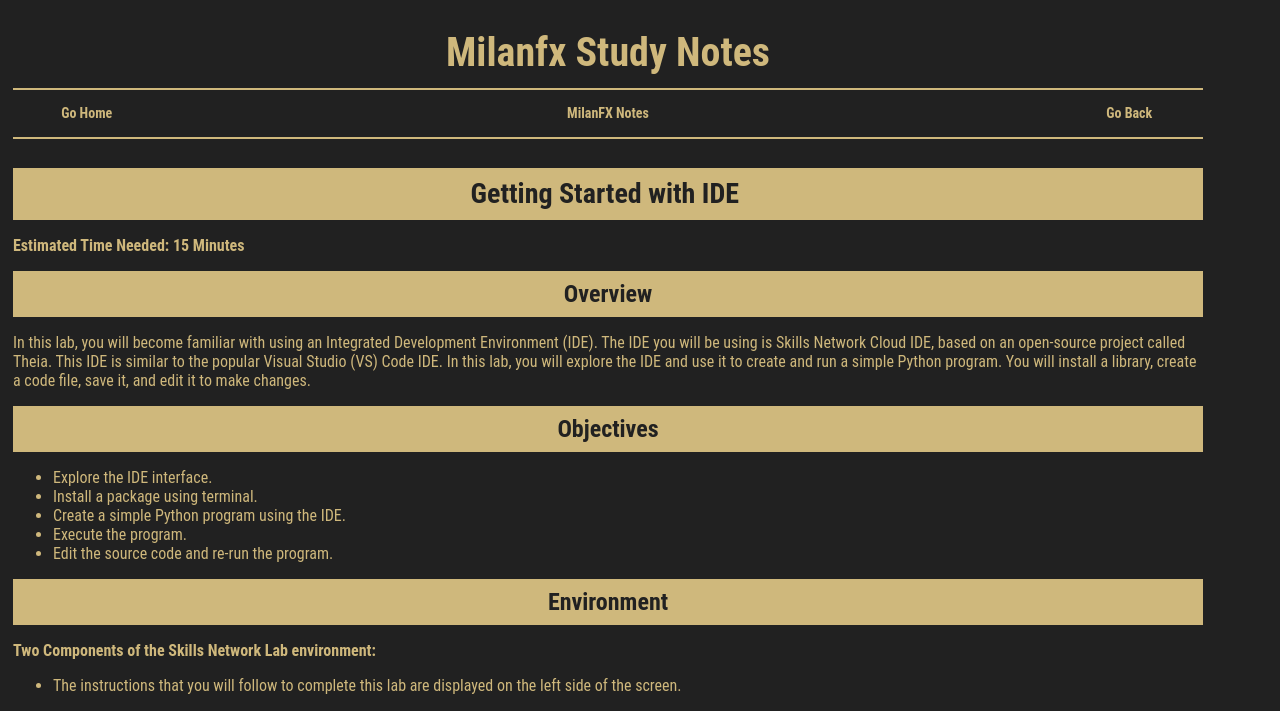
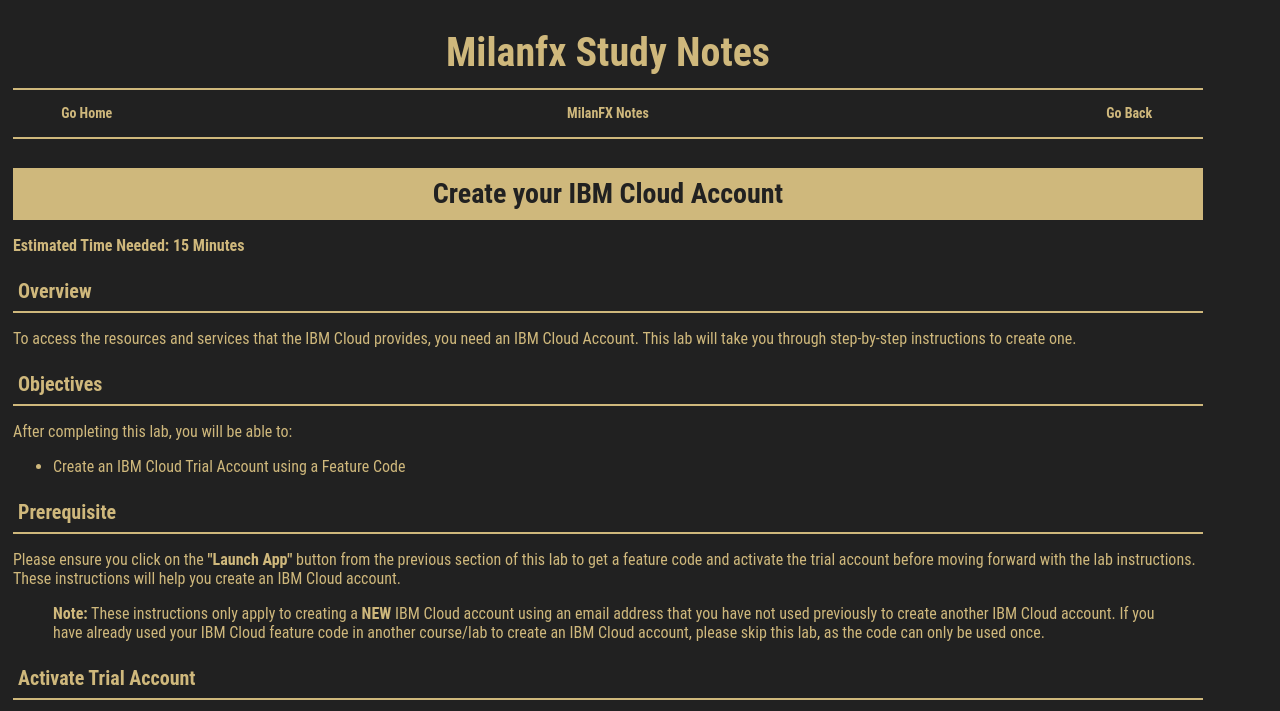
Before and after one commit to milanfx/milanfx.github.io, a Jekyll site: the page built from test.md, in a window 1280 px wide and 1400 px high. Shown: the top 711 px of the window. Built offline with Jekyll 4.4.1, drawn with Linux system fonts in a browser that asks for light colours; some of the changed text lies outside the part shown.

Commit message:
Update test.md

````diff
--- a/test.md
+++ b/test.md
@@ -5,304 +5,130 @@
 ---
 
 
-
-# Getting Started with IDE
+# Create your IBM Cloud Account
 
 **Estimated Time Needed: 15 Minutes**
 
-## Overview
+### Overview
 
-In this lab, you will become familiar with using an Integrated Development Environment (IDE). The IDE you will be using is Skills Network Cloud IDE, based on an open-source project called Theia.  This IDE is similar to the popular Visual Studio (VS) Code IDE. In this lab, you will explore the IDE and use it to create and run a simple Python program. You will install a library, create a code file, save it, and edit it to make changes.
+To access the resources and services that the IBM Cloud provides, you need an IBM Cloud Account. This lab will take you through step-by-step instructions to create one.
 
-## Objectives
+### Objectives
 
-- Explore the IDE interface.
-- Install a package using terminal.
-- Create a simple Python program using the IDE.
-- Execute the program.
-- Edit the source code and re-run the program.
+After completing this lab, you will be able to:
 
-## Environment
+- Create an IBM Cloud Trial Account using a Feature Code
 
-**Two Components of the Skills Network Lab environment:**
+### Prerequisite
 
-- The instructions that you will follow to complete this lab are displayed on the left side of the screen.
+Please ensure you click on the **\"Launch App\"** button from the previous section of this lab to get a feature code and activate the trial account before moving forward with the lab instructions. These instructions will help you create an IBM Cloud account.
 
-- The area on the right side of the screen is the actual IDE, where you will use the menus, terminals, and tools to develop your code.
+> **Note:** These instructions only apply to creating a **NEW** IBM Cloud account using an email address that you have not used previously to create another IBM Cloud account. If you have already used your IBM Cloud feature code in another course/lab to create an IBM Cloud account, please skip this lab, as the code can only be used once.
 
-<div align="center"><img src="https://cf-courses-data.s3.us.cloud-object-storage.appdomain.cloud/IBMSkillsNetwork-PY0224EN-Coursera/labs/v1/labs/images/ide.png" width="800"></div>
+### Activate Trial Account
 
----
+- The previous section of the lab is the first step for activating your IBM Cloud trial account using Feature Code.
+- On clicking on the `Launch App` button, you will get a unique code.
+- Next, click on Activate Your Trial. It will redirect you to the IBM Cloud registration page, to create an account on IBM Cloud.
 
-# Exercise 1: Explore the IDE interface
+![](https://cf-courses-data.s3.us.cloud-object-storage.appdomain.cloud/IBM-CC0100EN-SkillsNetwork/labs/IBMCloud_accountCreation/images/activate_trial_account.png)
 
-## Explore the menus, terminals, and tools
+## Create an IBM Cloud Account
 
-Let us now explore the IDE interface. Please click on each of the icons and menu items highlighted in red boxes in the following screenshots to become familiar with their purpose.
+1. Once you are on the [account creation](https://cloud.ibm.com/registration?utm_source=skills_network&utm_content=in_lab_content_link&utm_id=Lab-IBM-CC0100EN-SkillsNetwork) page, follow the below instructions to create an IBM cloud trial account.
 
-> **Note:** Let us now explore the IDE interface. Please click on each of the icons and menu items highlighted in red boxes in the following screenshots to become familiar with their purpose.
+2. Enter your **Email** address [preferably use Gmail ID or Yahoo ID] and a strong **Password**, as per criteria, and then click the **Next** button.
 
-**1.** In the **Explorer** menu, you will find your folders, files (created or cloned), and pre-requisites installed.
+![](https://cf-courses-data.s3.us.cloud-object-storage.appdomain.cloud/IBM-CC0100EN-SkillsNetwork/images/IBM_signup.png)
 
-<div align="center"><img src="https://cf-courses-data.s3.us.cloud-object-storage.appdomain.cloud/IBMSkillsNetwork-PY0224EN-Coursera/labs/v1/labs/images/explorer.png" width="800"></div>
+> **NOTE:** Please ensure that you provide an email address that you have not used previously to create any other IBM Cloud account, and you can readily access your email to retrieve the verification code required in the next step.
 
-**2.** In the **Search** menu, you can search for particular folders or files that were created or cloned.
+3. An email is sent to the address you signed up with to confirm your email address. Check your email and copy and paste **Verification code**. Then click **Next**.
 
-<div align="center"><img src="https://cf-courses-data.s3.us.cloud-object-storage.appdomain.cloud/IBMSkillsNetwork-PY0224EN-Coursera/labs/v1/labs/images/search.png" width="800"></div>
+![](https://cf-courses-data.s3.us.cloud-object-storage.appdomain.cloud/IBM-CC0100EN-SkillsNetwork/labs/IBMCloud_accountCreation/images/Step_3.png)
 
-> **Note:** Let us now explore the IDE interface. Please click on each of the icons and menu items highlighted in red boxes in the following screenshots to become familiar with their purpose.
+4. Once your email is successfully verified, enter your **First name** and **Last name**, and select your country (for example, United States) under **Country or region** then click **Next**.
 
-**3.** In the **Source Control** menu, you will find the cloned repository.
+> **Note:** Kindly use your full last name instead of just using single letters/initials. For example:
+First Name: Ada
+Last Name: Lovelace
 
-<div align="center"><img src="https://cf-courses-data.s3.us.cloud-object-storage.appdomain.cloud/IBMSkillsNetwork-PY0224EN-Coursera/labs/v1/labs/images/source_control.png" width="800"></div>
+![](https://cf-courses-data.s3.us.cloud-object-storage.appdomain.cloud/IBM-CC0100EN-SkillsNetwork/labs/IBMCloud_accountCreation/images/Step_4.png)
 
-**4.** In the **Debug** menu, you can debug and troubleshoot your code.
+5. Go through the Account Notice. If you wish, you can opt for email updates. Then accept the Terms and Conditions and click **Continue**.
 
-<div align="center"><img src="https://cf-courses-data.s3.us.cloud-object-storage.appdomain.cloud/IBMSkillsNetwork-PY0224EN-Coursera/labs/v1/labs/images/debug.png" width="800"></div>
+![](https://cf-courses-data.s3.us.cloud-object-storage.appdomain.cloud/IBM-CC0100EN-SkillsNetwork/labs/IBMCloud_accountCreation/images/Step_5.png)
 
-**5.** In the **Extensions** menu, you can check the recommended, installed, and built-in software already provided as the pre-requisitesprerequisites.
+6. Before creating your account, review the account privacy notice and acknowledge that you have read and understood by checking the checkbox and clicking **Continue**.
 
-<div align="center"><img src="https://cf-courses-data.s3.us.cloud-object-storage.appdomain.cloud/IBMSkillsNetwork-PY0224EN-Coursera/labs/v1/labs/images/extention.png" width="800"></div>
+![](https://cf-courses-data.s3.us.cloud-object-storage.appdomain.cloud/IBM-CC0100EN-SkillsNetwork/labs/IBMCloud_accountCreation/images/Step_6.png)
 
-**6.** In the **Skills Network Toolbox**, you will find options to use database, big data, cloud, and other tools to complete lab exercises in other courses.
+It takes a few seconds to create and set up your account.
 
-<div align="center"><img src="https://cf-courses-data.s3.us.cloud-object-storage.appdomain.cloud/IBMSkillsNetwork-PY0224EN-Coursera/labs/v1/labs/images/toolbox.png" width="800"></div>
+7. On the next screen, you will be asked to verify your identity where you will see the feature code has been applied for you already. Then click on **Create account**.
 
-**7.** Explore the menu options at the top of the IDE: File, Edit, Selection, View, Go, Run, Terminal, Help. You will be using some of these menu items in subsequent exercises. A summary of what they are used for is provided below.
+![](https://cf-courses-data.s3.us.cloud-object-storage.appdomain.cloud/IBM-CC0100EN-SkillsNetwork/labs/IBMCloud_accountCreation/images/verify_identity.png)
 
-<div align="center"><img src="https://cf-courses-data.s3.us.cloud-object-storage.appdomain.cloud/IBMSkillsNetwork-PY0224EN-Coursera/labs/v1/labs/images/menu.png" width="800"></div>
+> **Note:** It might take a couple of minutes to create your account.
 
-- **File:** This menu is used to create a new file or folder and save the file.
+> **Note:** Please ensure you do not use the Credit Card option to verify your account for coursework as that can result in unnecessary charges and delays in activating your account.
 
-- **Edit:** This menu is used to undo, redo, cut, paste, and find the file.
+8. Once you have successfully created your IBM Cloud account, you should see the dashboard.
 
-- **Selection:** This menu is used to Select All, Copy line up or down and Move line up or down in the file.
+![IBM Cloud Dashboard](https://cf-courses-data.s3.us.cloud-object-storage.appdomain.cloud/IBM-CC0100EN-SkillsNetwork/images/IBM-dashboard.png "IBM Cloud Dashboard")
 
-- **View:** This menu is used to view the other menus like explorer, extensions, and search.
+9. Now you may explore the [IBM Catalog](https://cloud.ibm.com/catalog?utm_source=skills_network&utm_content=in_lab_content_link&utm_id=Lab-IBM-CC0100EN-SkillsNetwork) for exploring the services and resources offered by IBM Cloud.
 
-- **Go:** This menu is used to Go back, view the last edit location, and go to the files.
+![](https://cf-courses-data.s3.us.cloud-object-storage.appdomain.cloud/IBM-CC0100EN-SkillsNetwork/labs/IBMCloud_accountCreation/images/catalog.png)
 
-- **Run:** This menu is used for debugging and Adding configurations.
+## Ways To Troubleshoot
 
-- **Terminal:** This menu is used to open the New terminal and run the tasks.
+If you encounter any of the below errors while activating your IBM Cloud trial account, please follow the steps as instructed below.
 
-- **Help:** This menu is used to view the list of extensions and get started a file.
+- Ooops snap! The promotional codes for IBM Cloud are very popular and have temporarily run out. Please check back soon.
 
-Click on each menu and explore them.
+**Reason** - It takes 24 to 48 hours to populate news feature codes.
 
-**You will learn about folder and file creation and how to use the terminal to run the commands later in this lab.**
+**Solution** - Please try again later
 
----
+- Something went wrong error.
 
-# Exercise 2: Create a simple Python program using the IDE Create a simple Python program
+**Reason** - This could be because you have already applied a code to this email earlier or your domain/country/IP is restricted.
 
-**1.** On the window to the right, click on the File menu and select **"New Folder"** option, as shown in the image below.
+**Solution** - Try from another email id
 
-<div align="center"><img src="https://cf-courses-data.s3.us.cloud-object-storage.appdomain.cloud/IBMSkillsNetwork-PY0224EN-Coursera/labs/v1/labs/images/folder.png" width="800"></div>
+- Feature code expired.
 
-Name the folder **"welcome101"**.
+**Reason** - You may have applied the feature code already once.
 
-> **Note:** Let us now explore the IDE interface. Please click on each of the icons and menu items highlighted in red boxes in the following screenshots to become familiar with their purpose.
+**Solution** - Create a new IBM cloud account and write to the support team as per the instructions below.
 
-<div align="center"><img src="https://cf-courses-data.s3.us.cloud-object-storage.appdomain.cloud/IBMSkillsNetwork-PY0224EN-Coursera/labs/v1/labs/images/folder_2.png" width="800"></div>
+- If your trial ends.
 
-*Note: Ensure that the folder is created within the /home/project directory. If you\'re encountering any issues, right-click on an empty area and select New Folder*
+**Reason** - Trial accounts are valid only for 6 months, and the same feature code cannot be applied again.
 
-<div align="center"><img src="https://cf-courses-data.s3.us.cloud-object-storage.appdomain.cloud/VQca0p7KO2XuK9DXXQy5AA/new-folder-2.png" width="800"></div>
+**Solution** - Create a new IBM cloud account and write to the support team as per the instructions below.
 
-**2.** Right-click on the folder welcome101 and click on **"New File"**.
+## Other Possible Solutions:
 
-<div align="center"><img src="https://cf-courses-data.s3.us.cloud-object-storage.appdomain.cloud/IBMSkillsNetwork-PY0224EN-Coursera/labs/v1/labs/images/file.png" width="800"></div>
+- Try clearing your browser\'s cache and cookies
+- Try from a different browser on an incognito mode.
 
-Create a new file and name it **"welcome.py"**.
+If you still face any issues, please write an email to support@cognitiveclass.ai with the following details
 
-<div align="center"><img src="https://cf-courses-data.s3.us.cloud-object-storage.appdomain.cloud/IBMSkillsNetwork-PY0224EN-Coursera/labs/v1/labs/images/file2.png" width="800"></div>
+**Subject Line:** Feature Code Issue
 
-**3.** Paste the below code to the welcome.py file and save it using Ctrl+S.
+**Email Content:**
 
-```Python
-import numpy as np
+- Name of the course you are undertaking.
+- The course link where you obtained the feature code.
+- The feature code you are trying to apply.
+- The error message that it is shown.
+- The email ID used to create the IBM Cloud account.
+- Your username.
 
-a = np.array([1,2])
-b = np.array([3,4])
-c = a + b
-print(c)
-```
-
-<div align="center"><img src="https://cf-courses-data.s3.us.cloud-object-storage.appdomain.cloud/IBMSkillsNetwork-PY0224EN-Coursera/images/welcome_py.png" width="800"></div>
-
----
-
-# Exercise 3: Execute the program
-
-**1.** Open a terminal window using the editor New  Terminal.
-
-<div align="center"><img src="https://cf-courses-data.s3.us.cloud-object-storage.appdomain.cloud/IBMSkillsNetwork-PY0224EN-Coursera/labs/v1/labs/images/new-terminal.png" width="800"></div>
-
-In the terminal, you will run all the commands to complete the lab.
-
-<div align="center"><img src="https://cf-courses-data.s3.us.cloud-object-storage.appdomain.cloud/IBMSkillsNetwork-PY0224EN-Coursera/labs/v1/labs/images/terminal1.png" width="800"></div>
-
-**2.** Verify that python is installed.
-
-```bash
-python3.11 --version
-```
-
-You should see output similar to this, though the versions may be different:
-
-```
-Python 3.11.11
-```
-
-**3.** Install the numpy package.
-
-```bash
-python3.11 -m pip install numpy
-```
-You should see the an output similar to this.
-
-<div align="center"><img src="https://cf-courses-data.s3.us.cloud-object-storage.appdomain.cloud/IBMSkillsNetwork-PY0224EN-Coursera/images/numpy_install.png" width="800"></div>
-
-**4.** Change the directory for this lab by using the command shown below in the terminal.
-
-```bash
-cd welcome101
-```
-
-**5.** Run the program in the terminal using the below command:
-
-```bash
-python3.11 welcome.py
-```
-
-**You will get the following output!**
-
-<div align="center"><img src="https://cf-courses-data.s3.us.cloud-object-storage.appdomain.cloud/IBMSkillsNetwork-PY0224EN-Coursera/images/code_output.png" width="800"></div>
-
----
-
-# Exercise 4: Edit the source code and re-run the program
-
-**1.** Replace the source code with the code shown below:
-
-```python
-message= "Welcome to the world of programming!"
-print (message)
-```
-
-<div align="center"><img src="https://cf-courses-data.s3.us.cloud-object-storage.appdomain.cloud/IBMSkillsNetwork-PY0224EN-Coursera/labs/v1/labs/images/correct_code.png" width="800"></div>
-
-**2.** Run the program in the terminal using the command below:
-
-```bash
-python3.11 welcome.py
-```
-
-You should see an output similar to this.
-
-```
-Welcome to the world of programming!
-```
-
-<div align="center"><img src="https://cf-courses-data.s3.us.cloud-object-storage.appdomain.cloud/IBMSkillsNetwork-PY0224EN-Coursera/labs/v1/labs/images/correct_output.png" width="800"></div>
-
----
-
-# Practice Exercises
-
-**1.** Create a new folder called "software101".
-
-<details>
-<summary>Click here for Hint</summary>
-
-On the window to the right, click on the File menu and select the **"New Folder"** option, as shown in the image below. Name the folder **"software101"**.
-
-<div align="center"><img src="https://cf-courses-data.s3.us.cloud-object-storage.appdomain.cloud/IBMSkillsNetwork-PY0224EN-Coursera/labs/v1/labs/images/folder.png" width="800"></div>
-
-</details>
-
-**2.** In software101, create a new file called "software.py".
-
-<details>
-<summary>Click here for Hint</summary>
-
-Right-click on the folder software101, click on **"New File"**, create a new file, and name it **"software.py"**.
-
-<div align="center"><img src="https://cf-courses-data.s3.us.cloud-object-storage.appdomain.cloud/IBMSkillsNetwork-PY0224EN-Coursera/labs/v1/labs/images/hint.png" width="800"></div>
-
-</details>
-
-**3.** Write code to add two arrays using Numpy library.
-
-- Note: Since the library is already installed in the practice, there is no need to install it again.
-
-<details>
-<summary>Click here for Hint</summary>
-
-Import the numpy library, create two numpy arrays, and add them.
-</details>
-
-<details>
-<summary>Click here for Solution</summary>
-
-Paste the code below to the software.py file and save it using Ctrl+S.
-
-```Python
-import numpy as np
-
-a = np.array([2,3,4])
-b = np.array([3,2,1])
-c = a + b
-print (c)
-```
-
-<div align="center"><img src="https://cf-courses-data.s3.us.cloud-object-storage.appdomain.cloud/IBMSkillsNetwork-PY0224EN-Coursera/images/image_1.png" width="800"></div>
-
-</details>
-
-**4.** Run the program.
-
-<details>
-<summary>Click here for Solution</summary>
-
-Run the program in the terminal using the below command. Make sure you are in the correct folder.
-
-```bash
-cd software101
-python3.11 software.py
-```
-
-<div align="center"><img src="https://cf-courses-data.s3.us.cloud-object-storage.appdomain.cloud/IBMSkillsNetwork-PY0224EN-Coursera/images/image_2.png" width="800"></div>
-
-</details>
-
-**5.** Edit the software.py file and change one of the arrays.
-
-<details>
-<summary>Click here for Solution</summary>
-
-Change the array 'a' to [5,3,1] and save the file.
-
-<div align="center"><img src="https://cf-courses-data.s3.us.cloud-object-storage.appdomain.cloud/IBMSkillsNetwork-PY0224EN-Coursera/images/image_3.png" width="800"></div>
-
-</details>
-
-**6.** Run the updated file.
-
-<details>
-<summary>Click here for Solution</summary>
-
-Run the program in the terminal using the below command:
-
-```bash
-python3.11 software.py
-```
-
-<div align="center"><img src="https://cf-courses-data.s3.us.cloud-object-storage.appdomain.cloud/IBMSkillsNetwork-PY0224EN-Coursera/images/image_4.png" width="800"></div>
-
-</details>
+Once you obtain a new feature code, you can create a new account using a different Email ID.
 
 **Congratulations!**
 
-You have completed this lab and know how to run python programs in an IDE.
+You have successfully created your IBM Cloud Account!
````
